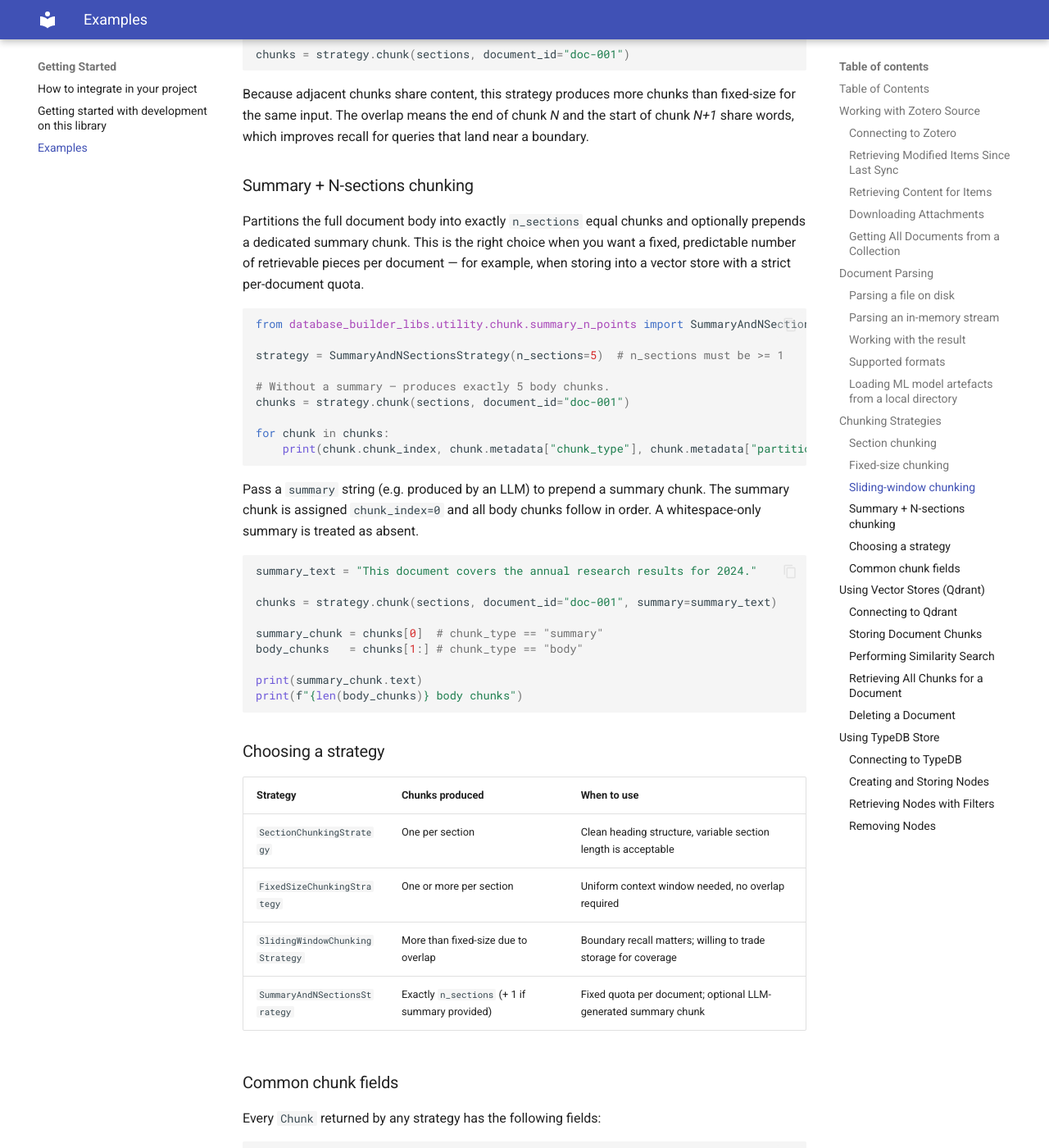
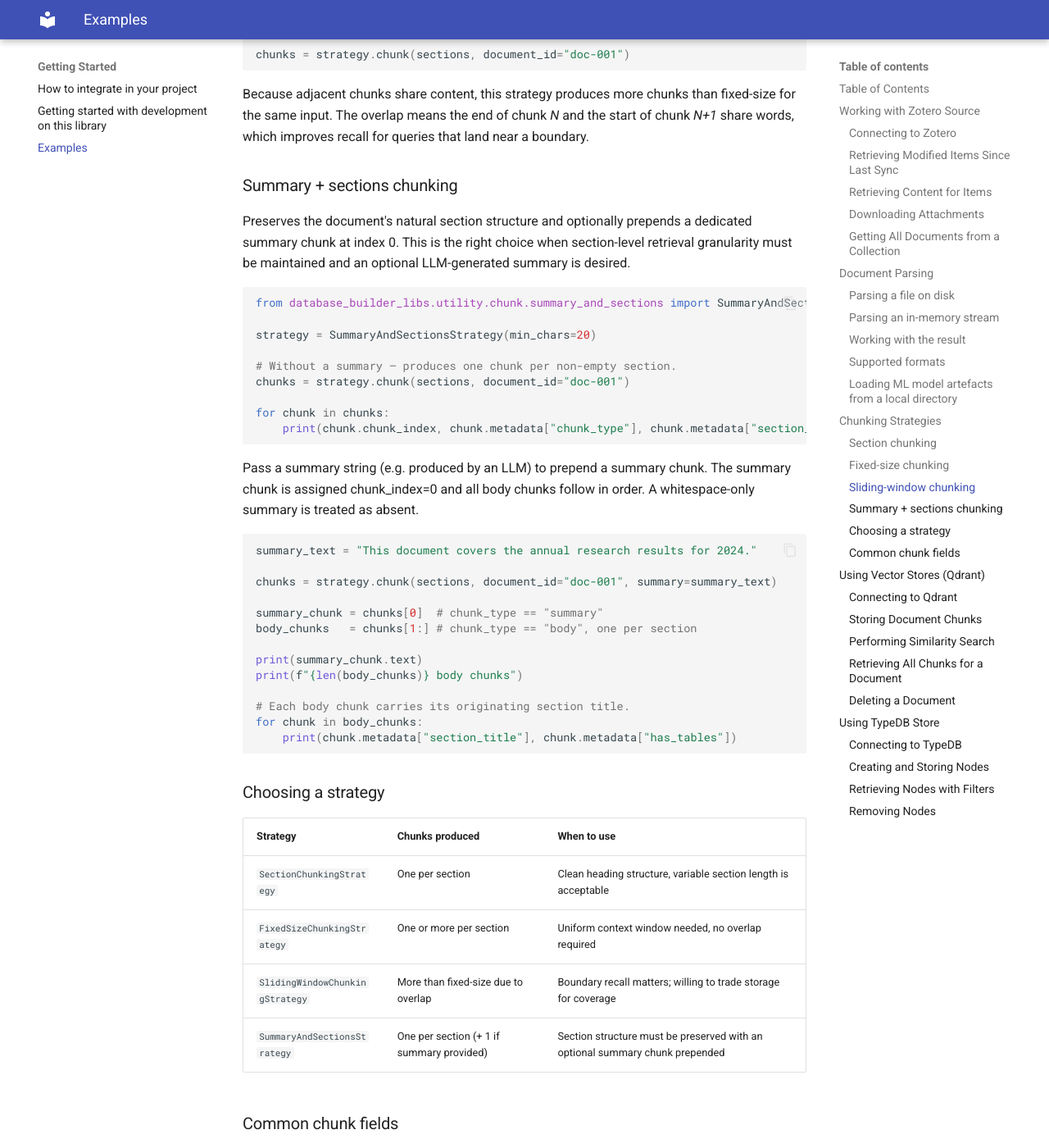
Before and after one commit to AIM-kennisplatformen/database-builder-libs, an MkDocs documentation site: the page built from docs/getting_started/02_examples.md, in a window 1280 px wide and 1400 px high, scrolled down 6026 px. Shown: the whole window at 82% size. Built offline with MkDocs 1.6.1 and Material for MkDocs 9.7.7, drawn with Linux system fonts in a browser that asks for light colours.

Commit message:
update the example docs for the changed strategy

````diff
--- a/docs/getting_started/02_examples.md
+++ b/docs/getting_started/02_examples.md
@@ -291,27 +291,25 @@ Because adjacent chunks share content, this strategy produces more chunks than
 fixed-size for the same input. The overlap means the end of chunk *N* and the start
 of chunk *N+1* share words, which improves recall for queries that land near a boundary.
 
-### Summary + N-sections chunking
-
-Partitions the full document body into exactly `n_sections` equal chunks and
-optionally prepends a dedicated summary chunk. This is the right choice when you want
-a fixed, predictable number of retrievable pieces per document — for example, when
-storing into a vector store with a strict per-document quota.
+### Summary + sections chunking
+Preserves the document's natural section structure and optionally prepends a dedicated
+summary chunk at index 0. This is the right choice when section-level retrieval
+granularity must be maintained and an optional LLM-generated summary is desired.
 
 ```python
-from database_builder_libs.utility.chunk.summary_n_points import SummaryAndNSectionsStrategy
+from database_builder_libs.utility.chunk.summary_and_sections import SummaryAndSectionsStrategy
 
-strategy = SummaryAndNSectionsStrategy(n_sections=5)  # n_sections must be >= 1
+strategy = SummaryAndSectionsStrategy(min_chars=20)
 
-# Without a summary — produces exactly 5 body chunks.
+# Without a summary — produces one chunk per non-empty section.
 chunks = strategy.chunk(sections, document_id="doc-001")
 
 for chunk in chunks:
-    print(chunk.chunk_index, chunk.metadata["chunk_type"], chunk.metadata["partition_index"])
+    print(chunk.chunk_index, chunk.metadata["chunk_type"], chunk.metadata["section_title"])
 ```
 
-Pass a `summary` string (e.g. produced by an LLM) to prepend a summary chunk. The
-summary chunk is assigned `chunk_index=0` and all body chunks follow in order. A
+Pass a summary string (e.g. produced by an LLM) to prepend a summary chunk. The
+summary chunk is assigned chunk_index=0 and all body chunks follow in order. A
 whitespace-only summary is treated as absent.
 
 ```python
@@ -320,10 +318,14 @@ summary_text = "This document covers the annual research results for 2024."
 chunks = strategy.chunk(sections, document_id="doc-001", summary=summary_text)
 
 summary_chunk = chunks[0]  # chunk_type == "summary"
-body_chunks   = chunks[1:] # chunk_type == "body"
+body_chunks   = chunks[1:] # chunk_type == "body", one per section
 
 print(summary_chunk.text)
 print(f"{len(body_chunks)} body chunks")
+
+# Each body chunk carries its originating section title.
+for chunk in body_chunks:
+    print(chunk.metadata["section_title"], chunk.metadata["has_tables"])
 ```
 
 ### Choosing a strategy
@@ -333,7 +335,7 @@ print(f"{len(body_chunks)} body chunks")
 | `SectionChunkingStrategy` | One per section | Clean heading structure, variable section length is acceptable |
 | `FixedSizeChunkingStrategy` | One or more per section | Uniform context window needed, no overlap required |
 | `SlidingWindowChunkingStrategy` | More than fixed-size due to overlap | Boundary recall matters; willing to trade storage for coverage |
-| `SummaryAndNSectionsStrategy` | Exactly `n_sections` (+ 1 if summary provided) | Fixed quota per document; optional LLM-generated summary chunk |
+| `SummaryAndSectionsStrategy` | One per section (+ 1 if summary provided) | Section structure must be preserved with an optional summary chunk prepended|
 
 ### Common chunk fields
 
````
